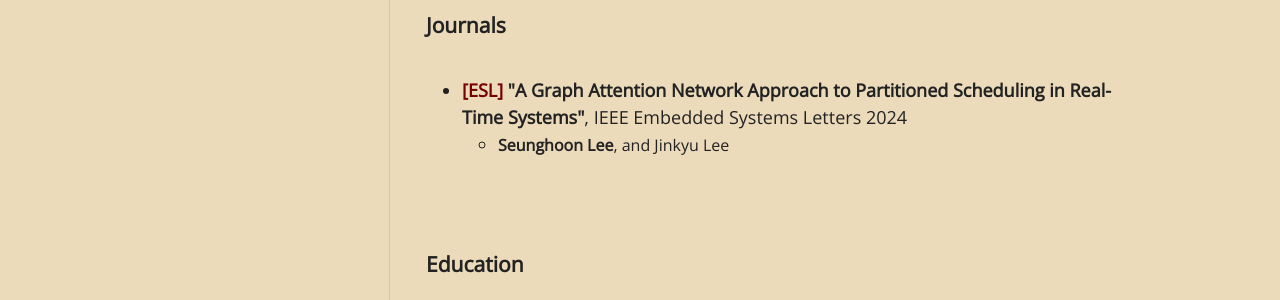
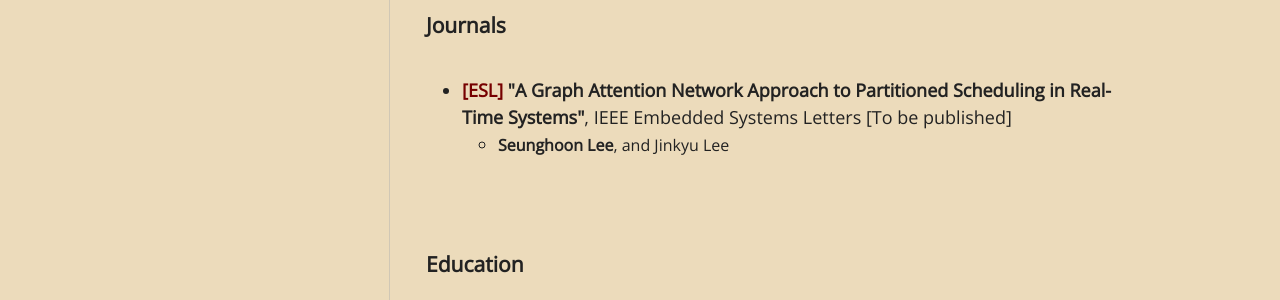
Before and after one commit to SeungHoon00/seunghoon00.github.io, a Jekyll site: the page built from index.html, in a window 1280 px wide. Shown: the part 1023-1323 px from the top of the page. Built offline with Jekyll 4.4.1, drawn with Linux system fonts in a browser that asks for light colours; nearby versions of some CDN libraries; some web fonts are replaced; the list of posts is cut into pages by our own code.

Commit message:
Update home.html

```diff
--- a/_layouts/home.html
+++ b/_layouts/home.html
@@ -46,7 +46,7 @@ layout: default
   <section>
     <h3>Journals</h3>
     <ul>
-      <li><b><a href="https://ieeexplore.ieee.org/xpl/RecentIssue.jsp?punumber=4563995">[ESL]</a> "A Graph Attention Network Approach to Partitioned Scheduling in Real-Time Systems"</b>, IEEE Embedded Systems Letters 2024</li>
+      <li><b><a href="https://ieeexplore.ieee.org/xpl/RecentIssue.jsp?punumber=4563995">[ESL]</a> "A Graph Attention Network Approach to Partitioned Scheduling in Real-Time Systems"</b>, IEEE Embedded Systems Letters [To be published]</li>
       <ul>
         <li><font size="3em"><b>Seunghoon Lee</b>, and Jinkyu Lee</font></li>
       </ul>
```
